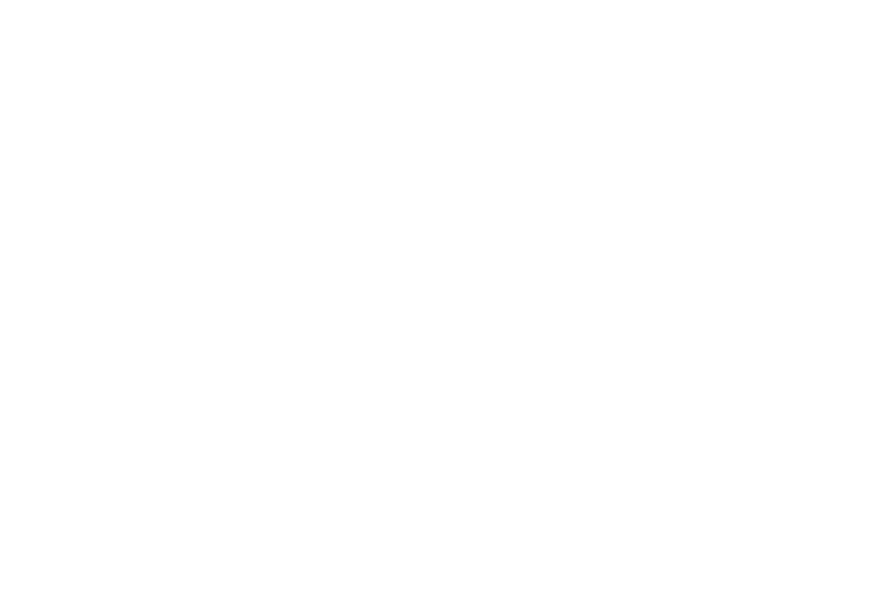
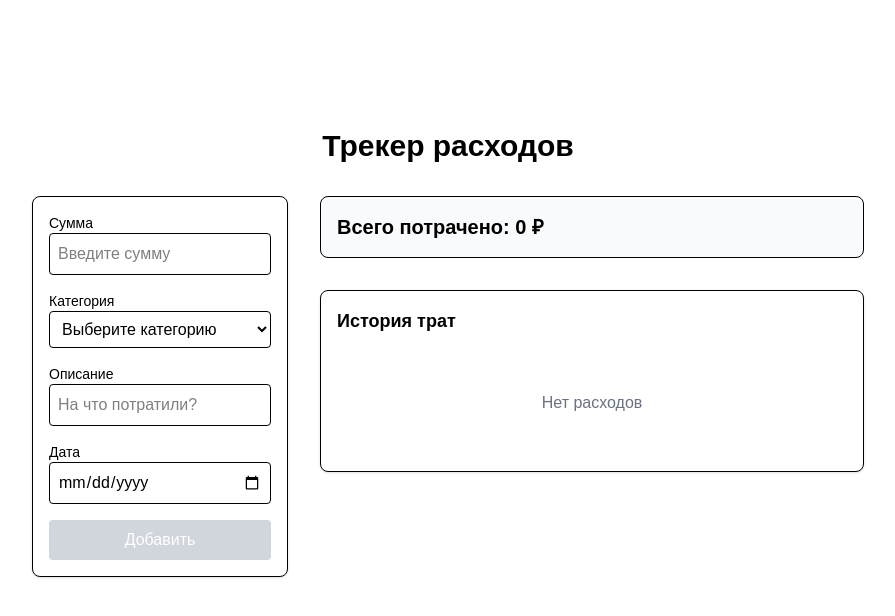
Before and after one commit to npckek/ozon-test, a Next.js app: page / in a window 1280 px wide. Shown: the top 616 px of the page, without its empty margins (192-1087 px from the left). Built offline with nearby package versions, Linux system fonts and the light colour scheme.

Commit message:
feat: connect components and manage global state

```diff
--- a/src/app/page.tsx
+++ b/src/app/page.tsx
@@ -1,7 +1,47 @@
+'use client';
+
+import { useLocalStorage } from '@/hooks/useLocalStorage';
+import { Expense } from '@/types/expense';
+import ExpenseForm from '@/components/ExpenseForm';
+import ExpenseList from '@/components/ExpenseList';
+import Summary from '@/components/Summary';
+
 export default function Home() {
+  const [expenses, setExpenses] = useLocalStorage<Expense[]>('expenses', []);
+
+  const handleAddExpense = (newExpenseData: Omit<Expense, 'id' | 'createdAt'>) => {
+    const newExpense: Expense = {
+      ...newExpenseData,
+      id: Math.random().toString(36).substr(2, 9),
+      createdAt: new Date().toISOString(),
+    };
+    setExpenses([...expenses, newExpense]);
+  };
+
+  const handleDeleteExpense = (id: string) => {
+    setExpenses(expenses.filter(e => e.id !== id));
+  };
+
   return (
-   <div>
+    <main className="max-w-4xl mx-auto p-4 md:p-8 space-y-8">
+      <h1 className="text-3xl font-bold text-center">Трекер расходов</h1>
 
-   </div>
+      <div className="grid grid-cols-1 md:grid-cols-3 gap-8">
+        <div className="md:col-span-1">
+          <ExpenseForm onAdd={handleAddExpense} />
+        </div>
+
+        <div className="md:col-span-2 space-y-8">
+          <Summary expenses={expenses} />
+          <div className="border rounded-lg p-4 bg-white shadow-sm">
+            <h3 className="text-lg font-bold mb-4">История трат</h3>
+            <ExpenseList
+              expenses={expenses}
+              onDelete={handleDeleteExpense}
+            />
+          </div>
+        </div>
+      </div>
+    </main>
   );
 }
```
